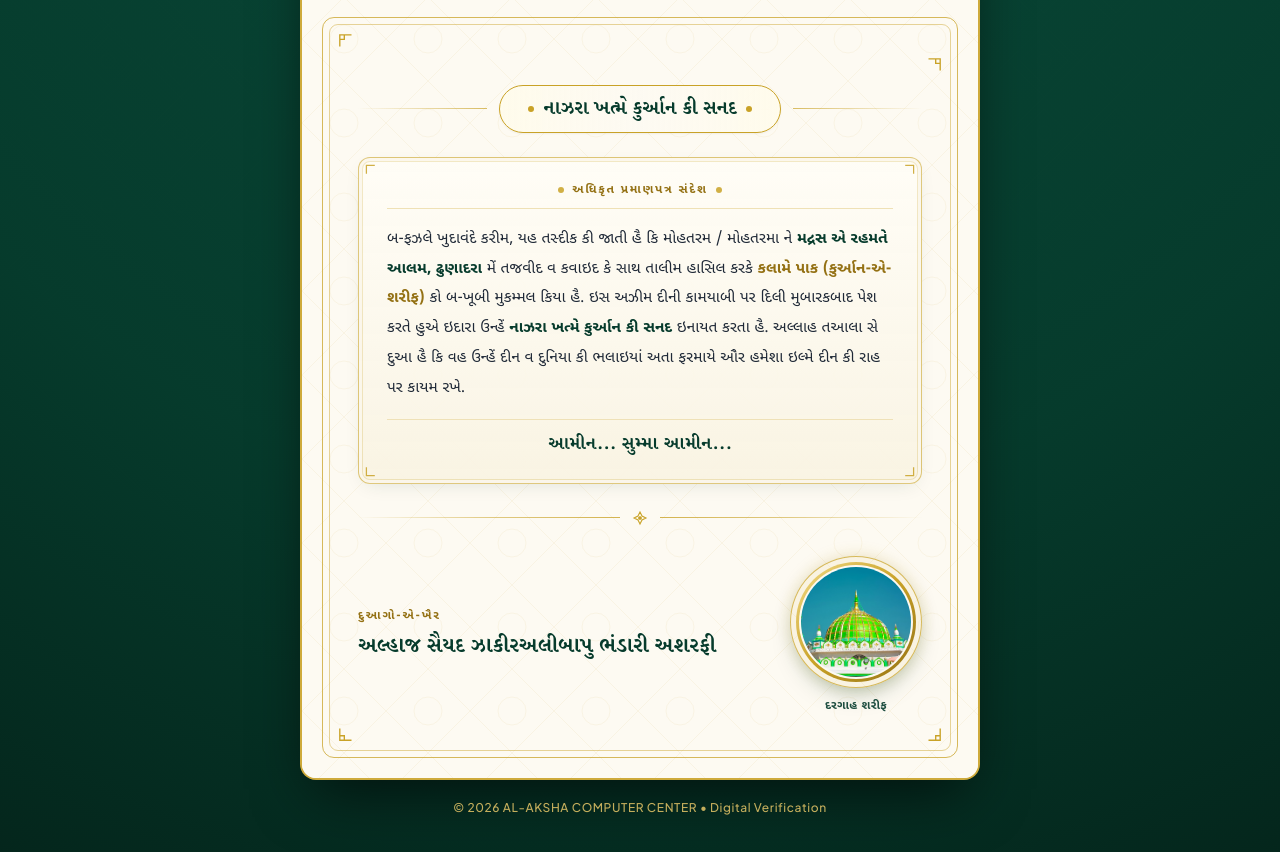
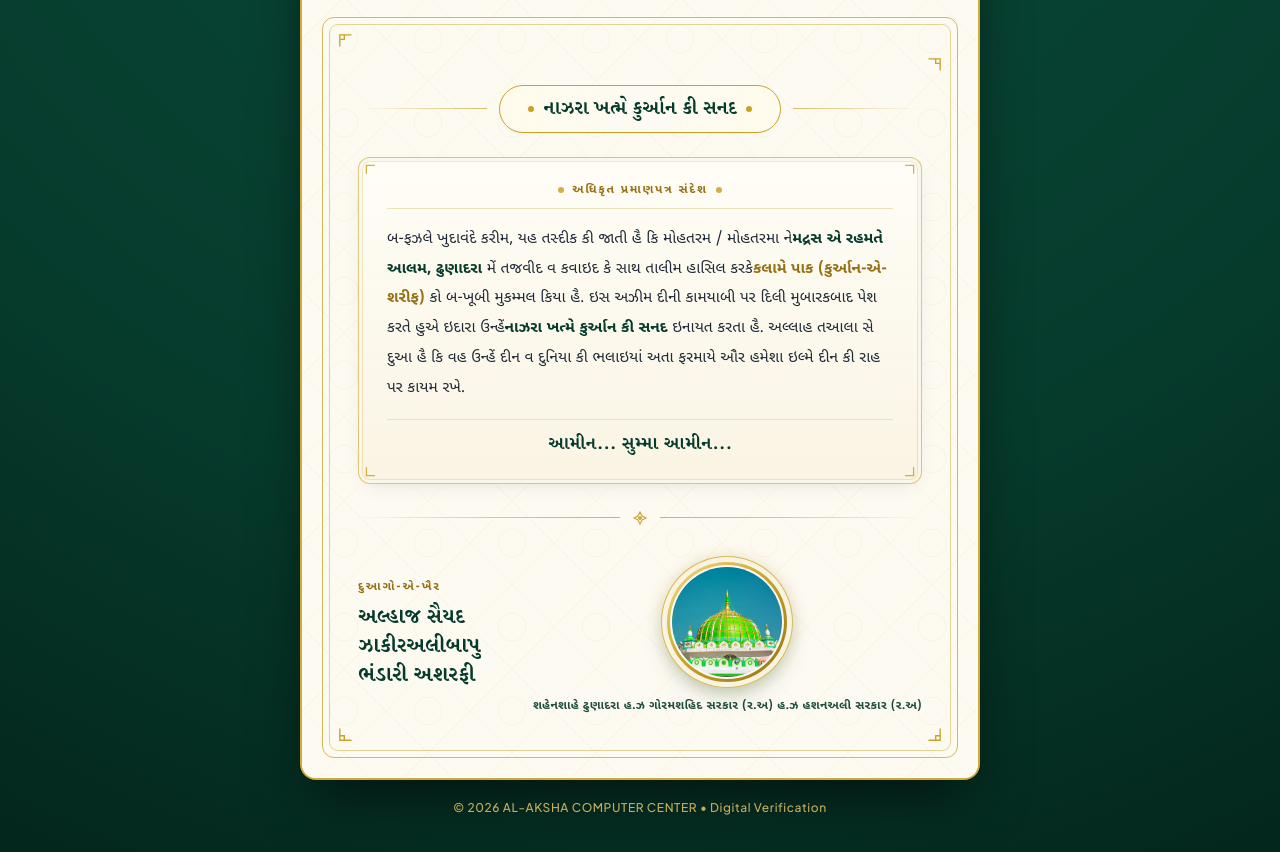
Before and after one commit to husenimasjiddhunadara/SANADVERIFICATION, a plain HTML site: page index.html in a window 1280 px wide. Shown: the part 407-1259 px from the top of the page. Drawn offline with nearby package versions, Linux system fonts and the light colour scheme.

Commit message:
Update index.html

```diff
--- a/index.html
+++ b/index.html
@@ -869,7 +869,8 @@
                 closingLine: 'આમીન... સુમ્મા આમીન...',
                 duagoLabel: 'દુઆગો-એ-ખૈર',
                 duagoName: 'અલ્હાજ સૈયદ ઝાકીરઅલીબાપુ ભંડારી અશરફી',
-                dargahCaption: 'દરગાહ શરીફ',
+                dargahCaption: 'શહેનશાહે ઢુણાદરા - હ.ઝ ગોરમશહિદ સરકાર (ર.અ)
+                                              હ.ઝ હશનઅલી સરકાર (ર.અ)',
                 isEnglish: false
             },
             en: {
@@ -886,7 +887,8 @@
                 closingLine: 'Ameen... Summa Ameen...',
                 duagoLabel: 'DUAGO-E-KHAIR',
                 duagoName: 'Alhaj Saiyad Zakiralibapu Bhandari Ashrafi',
-                dargahCaption: 'Dargah Sharif',
+                dargahCaption: 'Emperor Dhunadara Hazrat Gormashhid Sarkar (RA)Emperor Dhunadara Hazrat Gormashhid Sarkar (RA)
+Hazrat Hashan Ali Sarkar (RA)',
                 isEnglish: true
             }
         };
```
